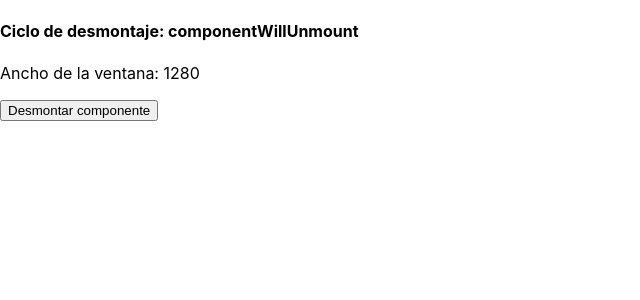
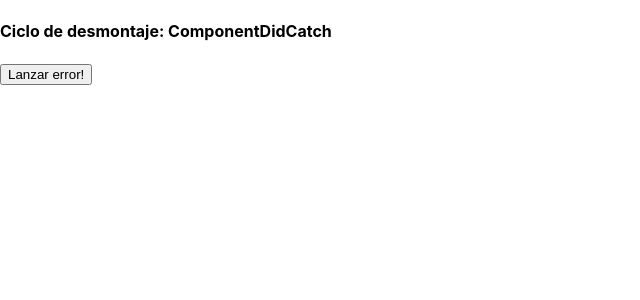
Before and after one commit to jgmenendez/udemy-curso, a React (Create React App) app: page / in a window 1280 px wide. Shown: the top 300 px of the page, without its empty margins (0-640 px from the left). Built offline with nearby package versions, Linux system fonts and the light colour scheme.

Commit message:
ComponentDidCatch

```diff
--- a/src/App.js
+++ b/src/App.js
@@ -1,11 +1,11 @@
 import React, { Component } from "react";
-import EjemploDeComponentWillUnmount from './sections/life-cycle/componentWillUnmount';
+import EjemploDeComponentDidCatch from './sections/life-cycle/componentDidCatch';
 
 class App extends Component {
   render() {
     return (
       <div className="App">
-        <EjemploDeComponentWillUnmount />
+        <EjemploDeComponentDidCatch />
       </div>
     );
   }
--- /dev/null
+++ b/src/sections/life-cycle/componentDidCatch.js
@@ -0,0 +1,48 @@
+import React, { Component } from "react";
+
+class BotonError extends Component {
+    state = { throwError: false }
+
+    render() {
+        if (this.state.throwError) {
+            throw new Error('Error lanzado por el botón');
+        }
+
+        return (
+            <button onClick={ () => this.setState({ throwError: true }) }>
+                Lanzar error!
+            </button>
+        );
+    }
+}
+
+class EjemploDeComponentDidCatch extends Component {
+    state = { hasError: false, errorMsg: '' }
+
+    componentDidCatch(error, errorInfo) {
+        console.log('componentDidCatch');
+        console.log({ error, errorInfo });
+        this.setState({ hasError: true, errorMsg: error.toString() });
+    }
+
+    render() {
+        if (this.state.hasError) {
+            return (
+                <div>
+                    <p>Error en el componente: { this.state.errorMsg }</p>
+                    <button onClick={ () => this.setState({ hasError: false }) }>
+                        Volver a la aplicación
+                    </button>
+                </div>
+            )
+        }
+        return (
+            <div>
+                <h4>Ciclo de desmontaje: ComponentDidCatch</h4>
+                <BotonError />
+            </div>
+        );
+    }
+}
+
+export default EjemploDeComponentDidCatch;
```
